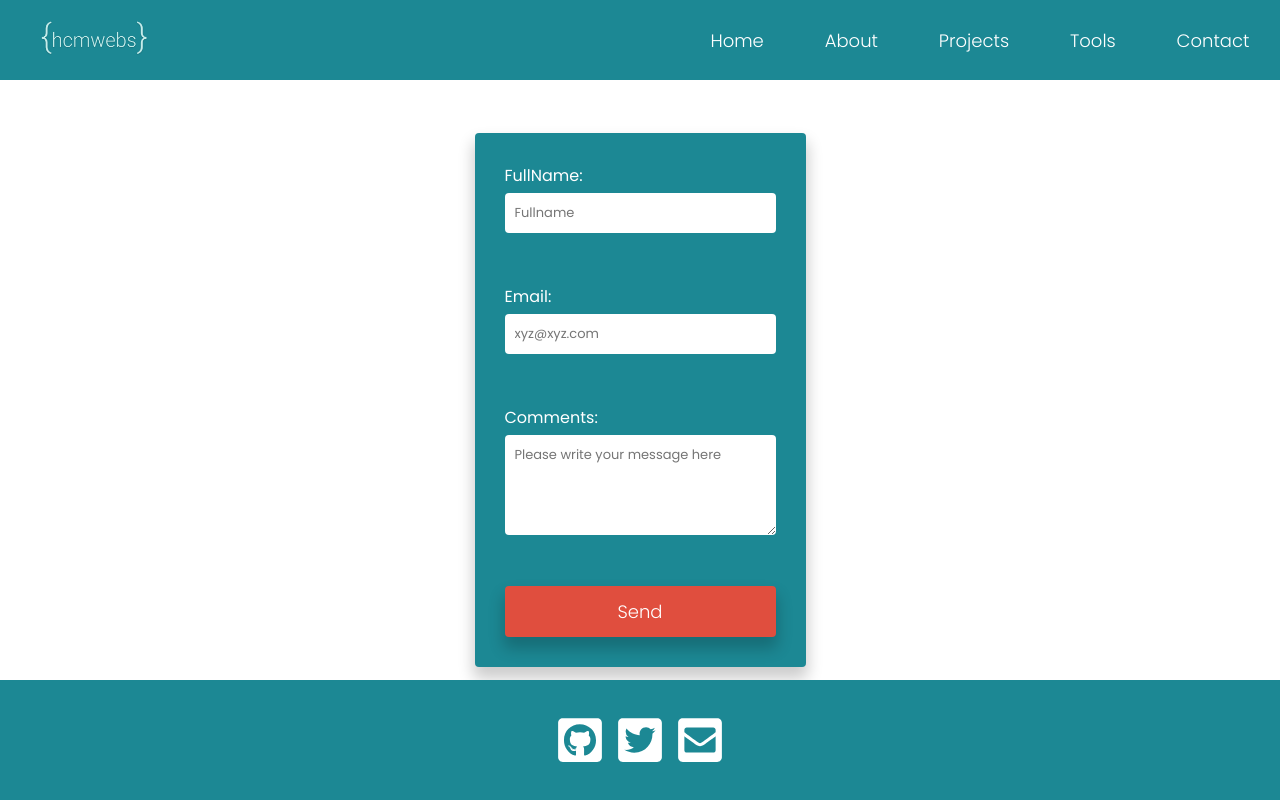
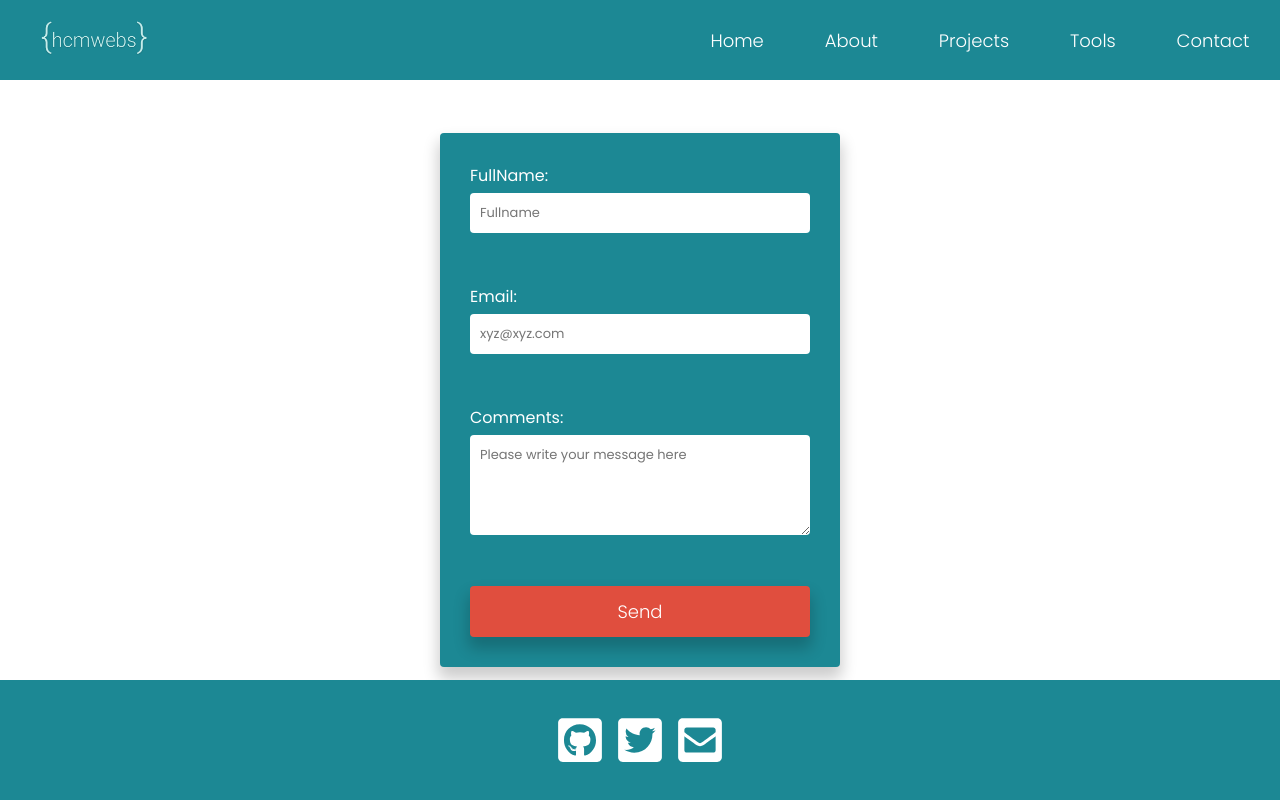
Before and after one commit to Hcmwebs/hcmwebs-react, a React (Create React App) app: page /Contact in a window 1280 px wide. Built offline with nearby package versions, Linux system fonts and the light colour scheme; a web font is replaced by a local one.

Commit message:
-removed the outer-most div of the component
Signed-off-by: Heze <64218603+Hcmwebs@users.noreply.github.com>

```diff
--- a/src/js/Form.js
+++ b/src/js/Form.js
@@ -20,7 +20,7 @@ const Form = () => {
   };
 
   return (
-    <div>
+    <>
       <form className='form' onSubmit={handleSubmit} action='' method='post'>
         <div className='formGroup'>
           <label htmlFor='fullname'>FullName:</label>
@@ -56,7 +56,7 @@ const Form = () => {
           Send
         </button>
       </form>
-    </div>
+    </>
   );
 };
 
--- a/src/js/Hamburger.js
+++ b/src/js/Hamburger.js
@@ -1,12 +1,12 @@
 const Hamburger = ({ FaTimes, FaBars, isOpen, handleClick }) => {
   return (
-
+    <>
       <span
         className={(isOpen ? 'open' : '') + ' hamburger'}
         onClick={handleClick}>
         {isOpen ? <FaTimes color='rgba(224, 78, 62, 1)' /> : <FaBars />}
       </span>
-
+    </>
   );
 };
 
```
